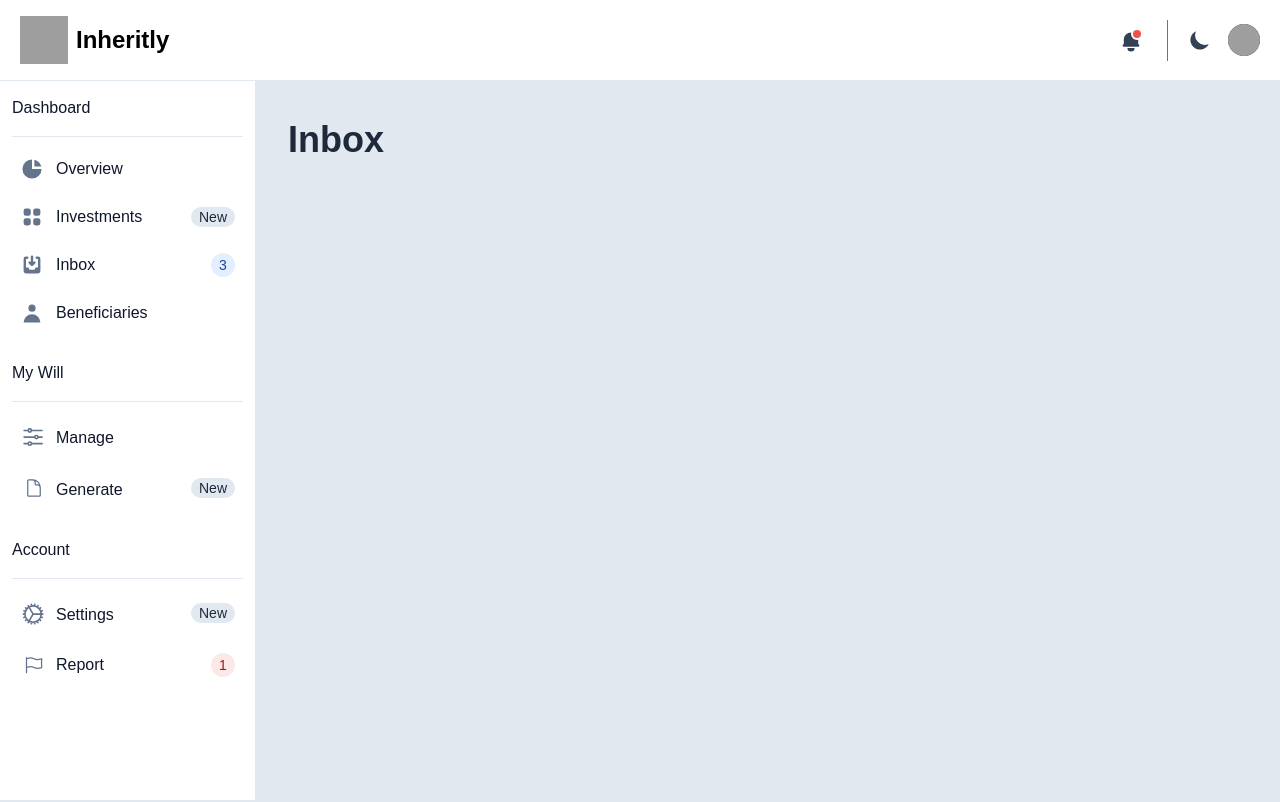
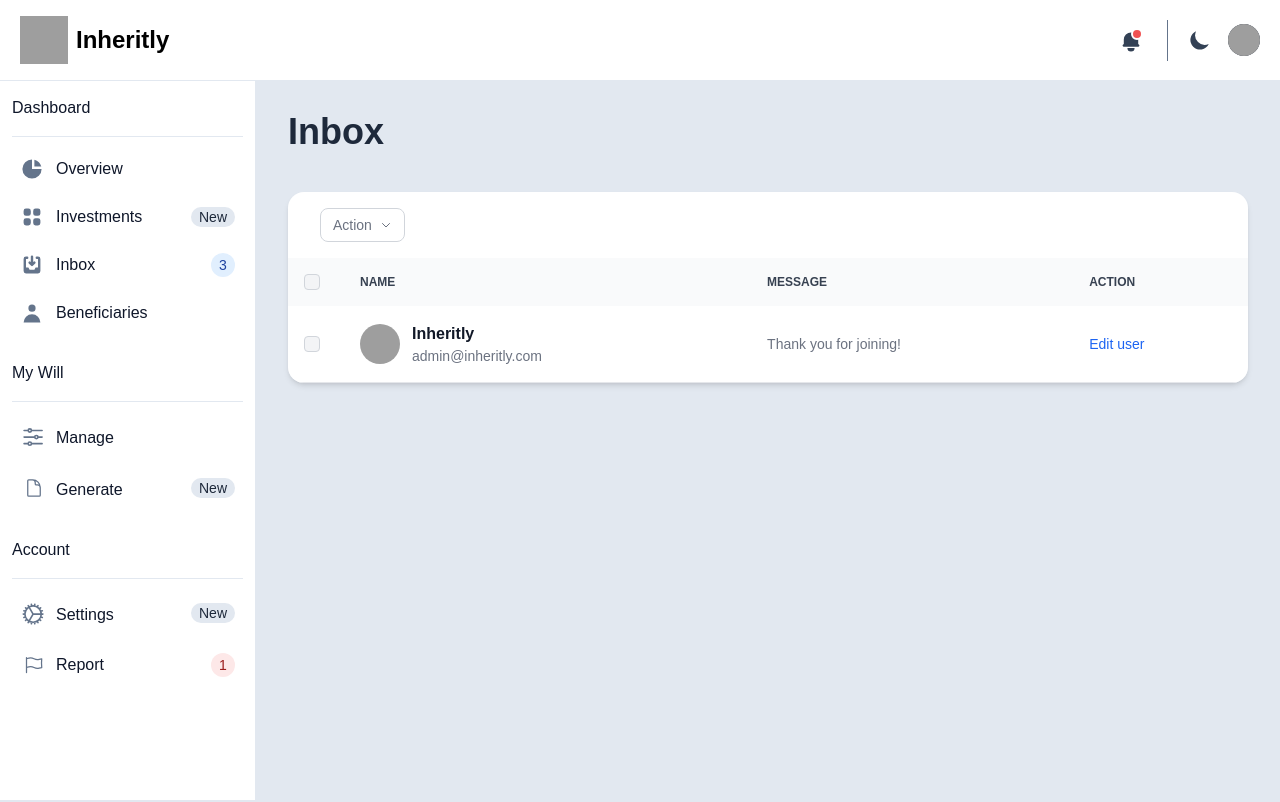
Before and after one commit to mxwtd/Inheritly, a React (Vite) app in the folder app/: page /inbox in a window 1280 px wide. Shown: the top 802 px of the page. Built offline with nearby package versions, Linux system fonts and the light colour scheme; no server answers; grey boxes are pictures that could not be loaded.

Commit message:
Modified Delete Property Button 2

```diff
--- a/app/index.html
+++ b/app/index.html
@@ -3,6 +3,7 @@
   <head>
     <meta charset="UTF-8" />
     <meta name="viewport" content="width=device-width, initial-scale=1.0" />
+    <script src="https://cdnjs.cloudflare.com/ajax/libs/flowbite/1.6.5/flowbite.min.js"></script>
     <script>
       // On page load or when changing themes, best to add inline in `head` to avoid FOUC
       if (localStorage.getItem('color-theme') === 'dark' || (!('color-theme' in localStorage) && window.matchMedia('(prefers-color-scheme: dark)').matches)) {
--- a/app/src/features/properties/components/Property.jsx
+++ b/app/src/features/properties/components/Property.jsx
@@ -121,7 +121,7 @@ const Property = () => {
           <div className='grid grid-cols-1 lg:grid-cols-2 gap-4 mb-4'>
             <div className='relative bg-slate-50 dark:bg-slate-800 p-4 rounded-xl aspect-w-1 aspect-h-1'>
               {/* <img src={property.image} alt='' className='mb-3 w-full rounded-xl object-cover' style={{ aspectRatio: '1/1' }} /> */}
-              <div className='mb-3 h-full w-full rounded-lg overflow-hidden'>
+              <div className='mb-3 h-full w-full rounded-lg overflow-hidden' style={{ aspectRatio: '1/1' }}>
                 <img
                   src={property?.photo}
                   className='object-cover w-full h-full transform transition-all duration-500 hover:scale-110'
--- a/app/src/pages/Inbox.jsx
+++ b/app/src/pages/Inbox.jsx
@@ -3,9 +3,84 @@ const Inbox = () => {
     <>
       <div className='p-4 sm:ml-64 min-h-screen'>
         <div className='p-4 mt-14'>
-          <div>
-            <h1 className='text-4xl font-semibold text-slate-800 dark:text-slate-100 my-8'>Inbox</h1>
+          <h1 className='text-3xl mt-6 md:text-4xl font-bold text-slate-800 dark:text-white'>Inbox</h1>
+          <div className='relative overflow-x-auto shadow-md sm:rounded-2xl mt-10'>
+            <div className='flex items-center justify-between py-4 bg-white dark:bg-gray-800 pr-8'>
+              <div className='px-8'>
+                <button id='dropdownActionButton' data-dropdown-toggle='dropdownAction' className='inline-flex items-center text-gray-500 bg-white border border-gray-300 focus:outline-none hover:bg-gray-100 focus:ring-4 focus:ring-gray-200 font-medium rounded-lg text-sm px-3 py-1.5 dark:bg-gray-800 dark:text-gray-400 dark:border-gray-600 dark:hover:bg-gray-700 dark:hover:border-gray-600 dark:focus:ring-gray-700' type='button'>
+                  <span className='sr-only'>Action button</span>
+                  Action
+                  <svg className='w-3 h-3 ml-2' aria-hidden='true' fill='none' stroke='currentColor' viewBox='0 0 24 24' xmlns='http://www.w3.org/2000/svg'><path strokeLinecap='round' strokeLinejoin='round' strokeWidth='2' d='M19 9l-7 7-7-7' /></svg>
+                </button>
+                <div id='dropdownAction' className='z-10 hidden bg-white divide-y divide-gray-100 rounded-lg shadow w-44 dark:bg-gray-700 dark:divide-gray-600'>
+                  <ul className='py-1 text-sm text-gray-700 dark:text-gray-200' aria-labelledby='dropdownActionButton'>
+                    <li>
+                      <a href='#' className='block px-4 py-2 hover:bg-gray-100 dark:hover:bg-gray-600 dark:hover:text-white'>Reward</a>
+                    </li>
+                    <li>
+                      <a href='#' className='block px-4 py-2 hover:bg-gray-100 dark:hover:bg-gray-600 dark:hover:text-white'>Promote</a>
+                    </li>
+                    <li>
+                      <a href='#' className='block px-4 py-2 hover:bg-gray-100 dark:hover:bg-gray-600 dark:hover:text-white'>Activate account</a>
+                    </li>
+                  </ul>
+                  <div className='py-1'>
+                    <a href='#' className='block px-4 py-2 text-sm text-gray-700 hover:bg-gray-100 dark:hover:bg-gray-600 dark:text-gray-200 dark:hover:text-white'>Delete User</a>
+                  </div>
+                </div>
+              </div>
+            </div>
+            <table className='w-full text-sm text-left text-gray-500 dark:text-gray-400'>
+              <thead className='text-xs text-gray-700 uppercase bg-gray-50 dark:bg-gray-700 dark:text-gray-400'>
+                <tr>
+                  <th scope='col' className='p-4'>
+                    <div className='flex items-center'>
+                      <input id='checkbox-all-search' type='checkbox' className='w-4 h-4 text-blue-600 bg-gray-100 border-gray-300 rounded focus:ring-blue-500 dark:focus:ring-blue-600 dark:ring-offset-gray-800 dark:focus:ring-offset-gray-800 focus:ring-2 dark:bg-gray-700 dark:border-gray-600' />
+                      <label htmlFor='checkbox-all-search' className='sr-only'>checkbox</label>
+                    </div>
+                  </th>
+                  <th scope='col' className='px-6 py-3'>
+                    Name
+                  </th>
+                  <th scope='col' className='px-6 py-3'>
+                    Message
+                  </th>
+                  <th scope='col' className='px-6 py-3'>
+                    Action
+                  </th>
+                </tr>
+              </thead>
+              <tbody>
+                <tr className='bg-white border-b dark:bg-gray-800 dark:border-gray-700 hover:bg-gray-50 dark:hover:bg-gray-600'>
+                  <td className='w-4 p-4'>
+                    <div className='flex items-center'>
+                      <input id='checkbox-table-search-1' type='checkbox' className='w-4 h-4 text-blue-600 bg-gray-100 border-gray-300 rounded focus:ring-blue-500 dark:focus:ring-blue-600 dark:ring-offset-gray-800 dark:focus:ring-offset-gray-800 focus:ring-2 dark:bg-gray-700 dark:border-gray-600' />
+                      <label htmlFor='checkbox-table-search-1' className='sr-only'>checkbox</label>
+                    </div>
+                  </td>
+                  <th scope='row' className='flex items-center px-6 py-4 text-gray-900 whitespace-nowrap dark:text-white'>
+                    <img className='w-10 h-10 rounded-full' src='https://res.cloudinary.com/djr22sgp3/image/upload/v1684267350/Inheritly_-_Third_design_qodghx.png' alt='Inheritly Logo' />
+                    <div className='pl-3'>
+                      <div className='text-base font-semibold'>Inheritly</div>
+                      <div className='font-normal text-gray-500'>admin@inheritly.com</div>
+                    </div>
+                  </th>
+                  <td className='px-6 py-4'>
+                    Thank you for joining!
+                  </td>
+                  <td className='px-6 py-4'>
+                    <a href='#' type='button' data-modal-target='editUserModal' data-modal-show='editUserModal' className='font-medium text-blue-600 dark:text-blue-500 hover:underline'>Edit user</a>
+                  </td>
+                </tr>
+              </tbody>
+            </table>
+            <div id='editUserModal' tabIndex='-1' aria-hidden='true' className='fixed top-0 left-0 right-0 z-50 items-center justify-center hidden w-full p-4 overflow-x-hidden overflow-y-auto md:inset-0 h-[calc(100%-1rem)] max-h-full'>
+              <div className='relative w-full max-w-2xl max-h-full'>
+                <h1>Message</h1>
+              </div>
+            </div>
           </div>
+
         </div>
       </div>
     </>
--- a/package.json
+++ b/package.json
@@ -47,6 +47,7 @@
   "dependencies": {
     "@google-cloud/storage": "6.11.0",
     "@hcaptcha/react-hcaptcha": "1.8.1",
+    "flowbite": "^1.6.6",
     "react-responsive": "9.0.2",
     "react-simple-maps": "1.0.0"
   }
```
Also changed, not shown: 1 other file (tests, documents, lock files or other folders).
